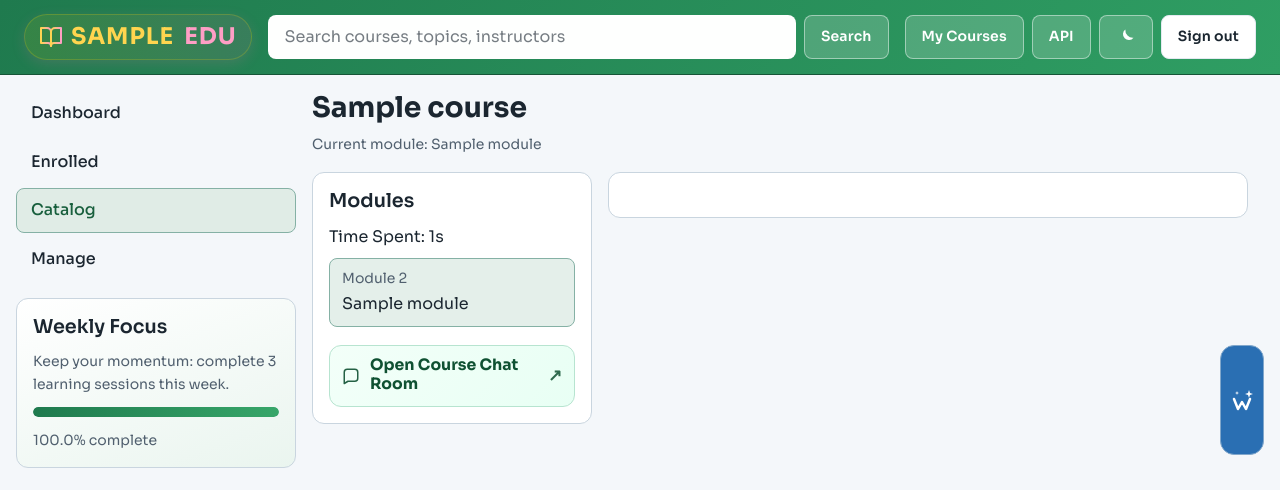
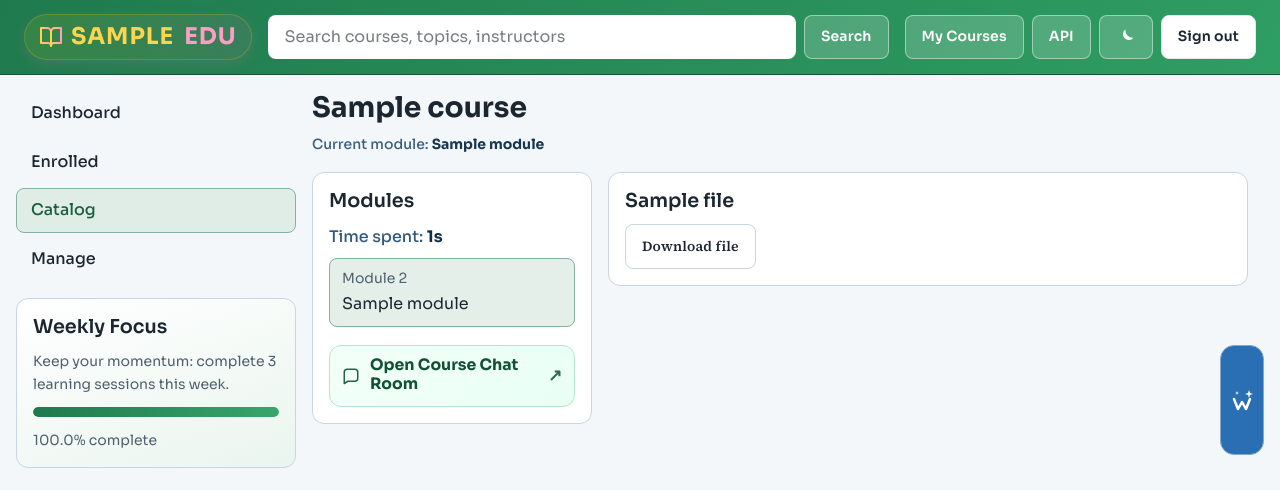
Before and after one commit to worku404/e-learning, a Django app: page /students/course/1/ in a window 1280 px wide. Shown: the top 490 px of the page. Run offline with Django 5.2, Linux system fonts and the light colour scheme; a user stored in the database is signed in; tables that the repository leaves empty hold one stand-in row (values such as "Sample post"); parts of the project's set-up code (start-up, migrations or seed data) failed here and were passed over.

Commit message:
add minimal css styling fix

```diff
--- a/edu/courses/static/css/components.css
+++ b/edu/courses/static/css/components.css
@@ -906,3 +906,40 @@ body.theme-dark .course-chat-link__path {
   color: #8fc6f0;
   opacity: 1;
 }
+/* Keep it minimal: color + weight only */
+.page-subtitle--focus {
+  color: #8fb9df;
+  font-weight: 500;
+}
+
+.page-subtitle__value {
+  color: #d8ecff;
+  font-weight: 700;
+}
+
+.course-time {
+  color: #9ec2e6;
+  font-weight: 500;
+}
+
+.course-time__value {
+  color: #f2f8ff;
+  font-weight: 700;
+}
+
+/* Light mode adjustments */
+body:not(.theme-dark) .page-subtitle--focus {
+  color: #38607f;
+}
+
+body:not(.theme-dark) .page-subtitle__value {
+  color: #16374f;
+}
+
+body:not(.theme-dark) .course-time {
+  color: #335a78;
+}
+
+body:not(.theme-dark) .course-time__value {
+  color: #102e45;
+}
--- a/edu/students/templates/students/course/detail.html
+++ b/edu/students/templates/students/course/detail.html
@@ -9,9 +9,9 @@
     <section class="page page--workspace c-stack">
         <header class="page-heading">
             <h1 class="page-title">{{ object.title }}</h1>
-            <p class="page-subtitle">
+            <p class="page-subtitle page-subtitle--focus">
                 {% if module %}
-                    Current module: {{ module.title }}
+                    Current module: <span class="page-subtitle__value">{{ module.title }}</span>
                 {% else %}
                     Start with the first available module.
                 {% endif %}
@@ -22,7 +22,9 @@
             <aside class="contents c-card" aria-label="Module navigation">
                 <h2 class="c-card__title">Modules</h2>
                 <ul id="modules" class="c-module-list">
-                    <p>Time Spent: {{ course_time|duration_format }}</p>
+                    <p class="course-time">
+                        Time spent: <span class="course-time__value">{{ course_time|duration_format }}</span>
+                    </p>
 
                     {% for m in object.modules.all %}
                         <li data-id="{{ m.id }}" class="c-module-item {% if m == module %}selected{% endif %}">
```
Also changed, not shown: 1 other file.
